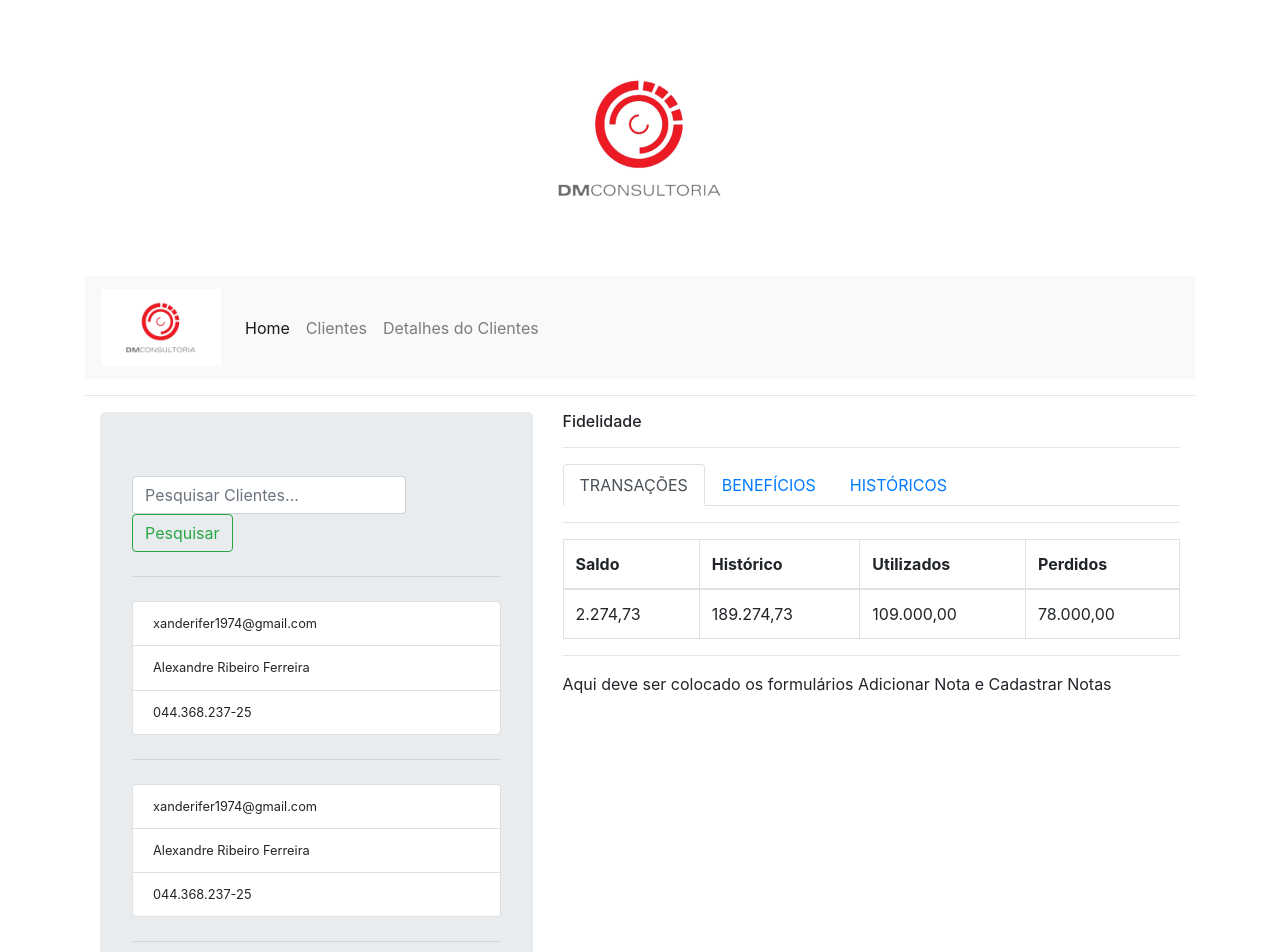
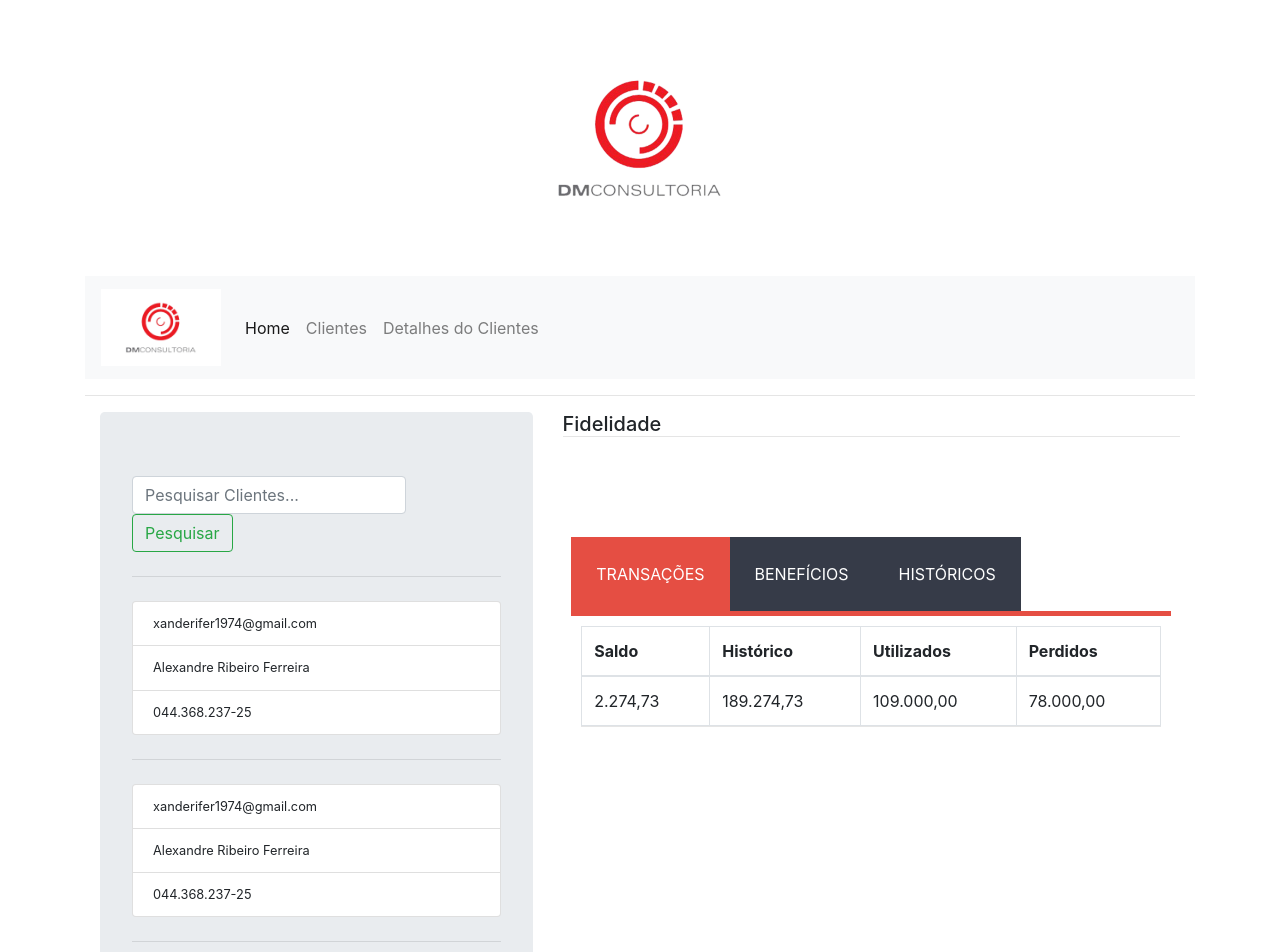
Before and after one commit to xanderifer1974/DesafioDmConsultoria, an Angular app in the folder dm-consultoria/: page /pesquisa-cliente in a window 1280 px wide. Shown: the top 952 px of the page. Built offline with nearby package versions, Linux system fonts and the light colour scheme.

Commit message:
criacao da tab  no component detalhe-cliente

```diff
--- a/dm-consultoria/src/app/conteudo/detalhe-cliente/detalhe-cliente-transacao/detalhe-cliente-transacao.component.html
+++ b/dm-consultoria/src/app/conteudo/detalhe-cliente/detalhe-cliente-transacao/detalhe-cliente-transacao.component.html
@@ -1,5 +1,5 @@
 <div class="tab-pane fade show active" id="transacoes" role="tabpanel" aria-labelledby="transacoes-tab">
-    <!--Tabela com valores-->
+
     <table class="table table-bordered">
         <thead>
           <tr>
@@ -18,27 +18,7 @@
           </tr>
         </tbody>
       </table>
-       <!-- <ul class="nav nav-tabs" id="myTab" role="tablist">
-             <li class="nav-item">
-               <a class="nav-link active" id="saldo-tab" data-toggle="tab" href="#saldo" role="tab" aria-controls="saldo"
-                 aria-selected="true">Saldo</a>
-             </li>
-             <li class="nav-item">
-               <a class="nav-link" id="historico-tab" data-toggle="tab" href="#historico" role="tab" aria-controls="historico"
-                 aria-selected="false">Histórico</a>
-             </li>
-             <li class="nav-item">
-               <a class="nav-link" id="utilizados-tab" data-toggle="tab" href="#utilizados" role="tab" aria-controls="utilizados"
-                 aria-selected="false">Utilizados</a>
-             </li>
-             <li class="nav-item">
-                   <a class="nav-link" id="perdidos-tab" data-toggle="tab" href="#perdidos" role="tab" aria-controls="perdidos"
-                     aria-selected="false">Perdidos</a>
-                 </li>
-           </ul> -->
-           <hr style="color: gray">
-           <div class="tab-pane fade show active" id="saldo" role="tabpanel" aria-labelledby="saldo-tab">
-              Aqui deve ser colocado os formulários Adicionar Nota e Cadastrar Notas
-           </div>
-   <!--ABA DE NAVEGAÇÃO SECUNDARIA-->
+
+      <hr style="color: gray">
+
  </div>
--- a/dm-consultoria/src/app/conteudo/detalhe-cliente/detalhe-cliente.component.css
+++ b/dm-consultoria/src/app/conteudo/detalhe-cliente/detalhe-cliente.component.css
@@ -0,0 +1,67 @@
+
+ *{
+     margin: 0;
+     padding: 0;
+ }
+
+ body{
+     background-color: #ddd;
+     font-family: 'Arial';
+ }
+
+ .nav_tabs{
+     width:600px;
+     height: 400px;
+     margin: 100px auto;
+     background-color: #fff;
+     position: relative;
+ }
+
+.nav_tabs ul {
+    list-style: none;
+}
+
+.nav_tabs ul li {
+    float: left;
+}
+
+.nav_tabs label {
+
+    widows: 100px;
+    padding: 25px;
+    background-color: #363b48;
+    display: block;
+    color: #fff;
+    cursor:pointer;
+    text-align: center;
+
+}
+
+.rd_tabs:checked ~ label {
+    background-color: #e54e43;
+}
+
+.rd_tabs{
+    display: none;
+}
+
+.content{
+
+    border-top: 5px solid #e54e43;
+    background-color: #fff;
+    display: none;
+    position: absolute;
+    height: 320px;
+    width: 600px;
+    left:0;
+
+}
+
+.content article {
+
+    padding: 10px;
+}
+
+.rd_tabs:checked ~ .content {
+    display: block;
+}
--- a/dm-consultoria/src/app/conteudo/detalhe-cliente/detalhe-cliente.component.html
+++ b/dm-consultoria/src/app/conteudo/detalhe-cliente/detalhe-cliente.component.html
@@ -1,42 +1,58 @@
 <div class="h-100 mb-0">
-    <h6 class="display-6">Fidelidade</h6>
-    <hr style="color: gray">
-    <!--------ABAS DE NAVEGAÇÃO PRINCIPAL -->
-    <ul class="nav nav-tabs" id="myTab" role="tablist">
-      <li class="nav-item">
-        <a class="nav-link active" id="transacoes-tab" data-toggle="tab" href="#transacoes" role="tab" aria-controls="transacoes"
-          aria-selected="true">TRANSAÇÕES</a>
+  <h5>Fidelidade</h5>
+  <hr style="color: gray">
+
+  <div class="nav_tabs">
+    <ul>
+      <li>
+        <input type="radio" name="tabs" class="rd_tabs" id="tab1" checked>
+        <label for="tab1">TRANSAÇÕES</label>
+        <div class="content">
+          <article>
+            <table class="table table-bordered">
+              <thead>
+                <tr>
+                  <th>Saldo</th>
+                  <th>Histórico</th>
+                  <th>Utilizados</th>
+                  <th>Perdidos</th>
+                </tr>
+              </thead>
+              <tbody>
+                <tr>
+                  <td>2.274,73</td>
+                  <td>189.274,73</td>
+                  <td>109.000,00</td>
+                  <td>78.000,00</td>
+                </tr>
+              </tbody>
+            </table>
+            <hr style="color: gray">
+          </article>
+        </div>
       </li>
-      <li class="nav-item">
-        <a class="nav-link" id="beneficios-tab" data-toggle="tab" href="#beneficios" role="tab" aria-controls="beneficios"
-          aria-selected="false">BENEFÍCIOS</a>
+      <li>
+        <input type="radio" name="tabs" class="rd_tabs" id="tab2">
+        <label for="tab2">BENEFÍCIOS</label>
+        <div class="content">
+          <article>
+            <hr style="color: gray">
+            <h6>BENEFÍCIOS</h6>
+            <hr style="color: gray">
+          </article>
+        </div>
       </li>
-      <li class="nav-item">
-        <a class="nav-link" id="historicos-tab" data-toggle="tab" href="#historicos" role="tab" aria-controls="historicos"
-          aria-selected="false">HISTÓRICOS</a>
+      <li>
+        <input type="radio" name="tabs" class="rd_tabs" id="tab3">
+        <label for="tab3">HISTÓRICOS</label>
+        <div class="content">
+          <article>
+            <hr style="color: gray">
+            <h6>HISTÓRICOS</h6>
+            <hr style="color: gray">
+          </article>
+        </div>
       </li>
     </ul>
-    <hr style="color: gray">
-    <div class="tab-content" id="myTabContent">
-      <!--Tab Transacoes -->
-      <dm-detalhe-cliente-transacao></dm-detalhe-cliente-transacao>
-      <!--Tab Transacoes -->
-      <div class="tab-pane fade" id="beneficios" role="tabpanel" aria-labelledby="beneficios-tab">Food truck fixie
-        locavore, accusamus mcsweeney's marfa nulla single-origin coffee squid. Exercitation +1 labore velit,
-        blog sartorial PBR leggings next level wes anderson artisan four loko farm-to-table craft beer twee.
-        Qui photo booth letterpress, commodo enim craft beer mlkshk aliquip jean shorts ullamco ad vinyl cillum
-        PBR. Homo nostrud organic, assumenda labore aesthetic magna delectus mollit. Keytar helvetica VHS
-        salvia yr, vero magna velit sapiente labore stumptown. Vegan fanny pack odio cillum wes anderson 8-bit,
-        sustainable jean shorts beard ut DIY ethical culpa terry richardson biodiesel. Art party scenester
-        stumptown, tumblr butcher vero sint qui sapiente accusamus tattooed echo park.</div>
-      <div class="tab-pane fade" id="historicos" role="tabpanel" aria-labelledby="historicos-tab">Etsy mixtape
-        wayfarers, ethical wes anderson tofu before they sold out mcsweeney's organic lomo retro fanny pack
-        lo-fi farm-to-table readymade. Messenger bag gentrify pitchfork tattooed craft beer, iphone skateboard
-        locavore carles etsy salvia banksy hoodie helvetica. DIY synth PBR banksy irony. Leggings gentrify
-        squid 8-bit cred pitchfork. Williamsburg banh mi whatever gluten-free, carles pitchfork biodiesel fixie
-        etsy retro mlkshk vice blog. Scenester cred you probably haven't heard of them, vinyl craft beer blog
-        stumptown. Pitchfork sustainable tofu synth chambray yr.</div>
-    </div>
-
-    <!-------- FIM ABAS DE NAVEGAÇÃO PRINCIPAL -->
- </div>
+  </div>
+</div>
```
